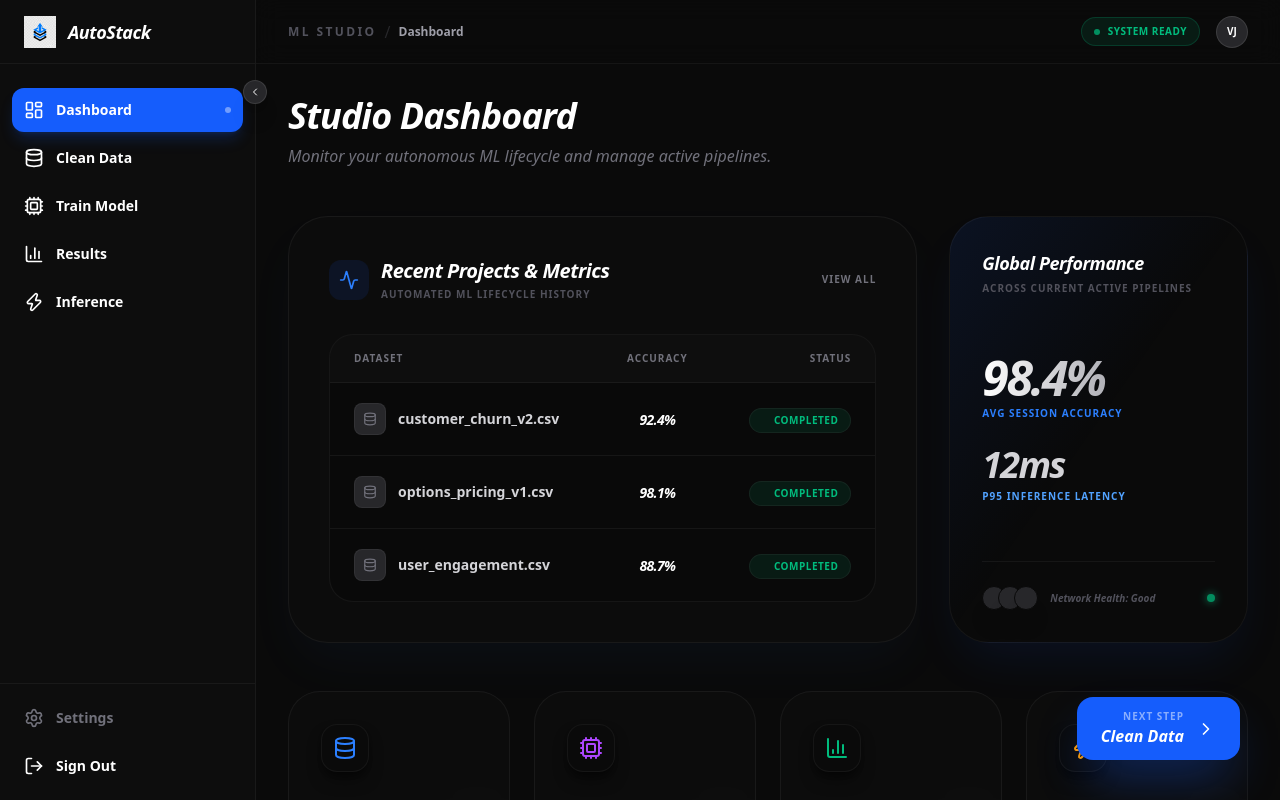
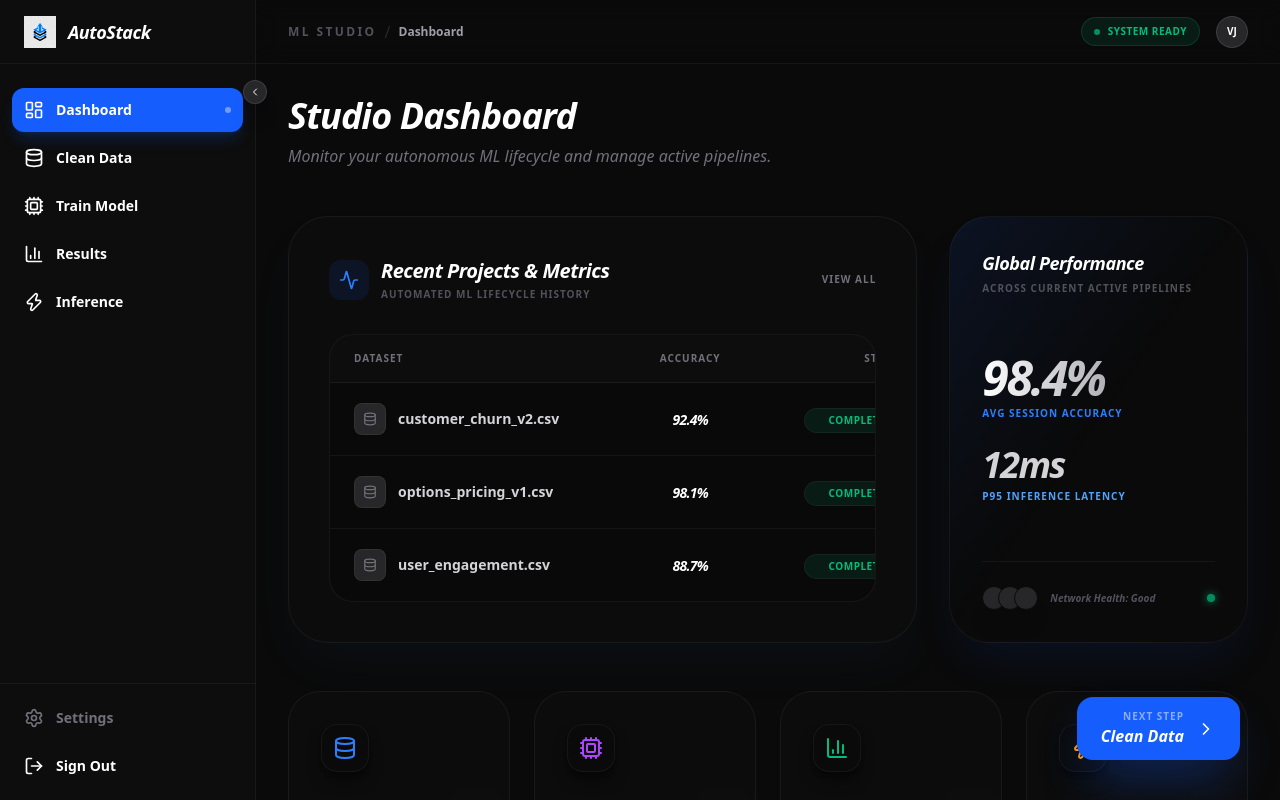
Before and after one commit to VedantJadhav701/Autonomous_ML_Builder, a Next.js app in the folder frontend/: page /studio in a window 1280 px wide. Built offline with nearby package versions, Linux system fonts and the light colour scheme; no server answers.

Commit message:
fix: Improve mobile/tablet responsiveness for Studio Dashboard and Landing Page

```diff
--- a/frontend/src/app/studio/page.tsx
+++ b/frontend/src/app/studio/page.tsx
@@ -58,7 +58,8 @@ export default function StudioDashboard() {
             <button className="text-[10px] font-black uppercase tracking-widest text-zinc-500 hover:text-white transition-colors">View All</button>
           </div>
 
-          <div className="overflow-hidden border border-white/5 rounded-3xl bg-black/20">
+          <div className="overflow-x-auto border border-white/5 rounded-3xl bg-black/20">
+            <div className="min-w-[600px]">
             <table className="w-full text-left border-collapse">
               <thead>
                 <tr className="bg-white/[0.02] border-b border-white/5">
@@ -91,6 +92,7 @@ export default function StudioDashboard() {
                 ))}
               </tbody>
             </table>
+            </div>
           </div>
         </div>
 
```
